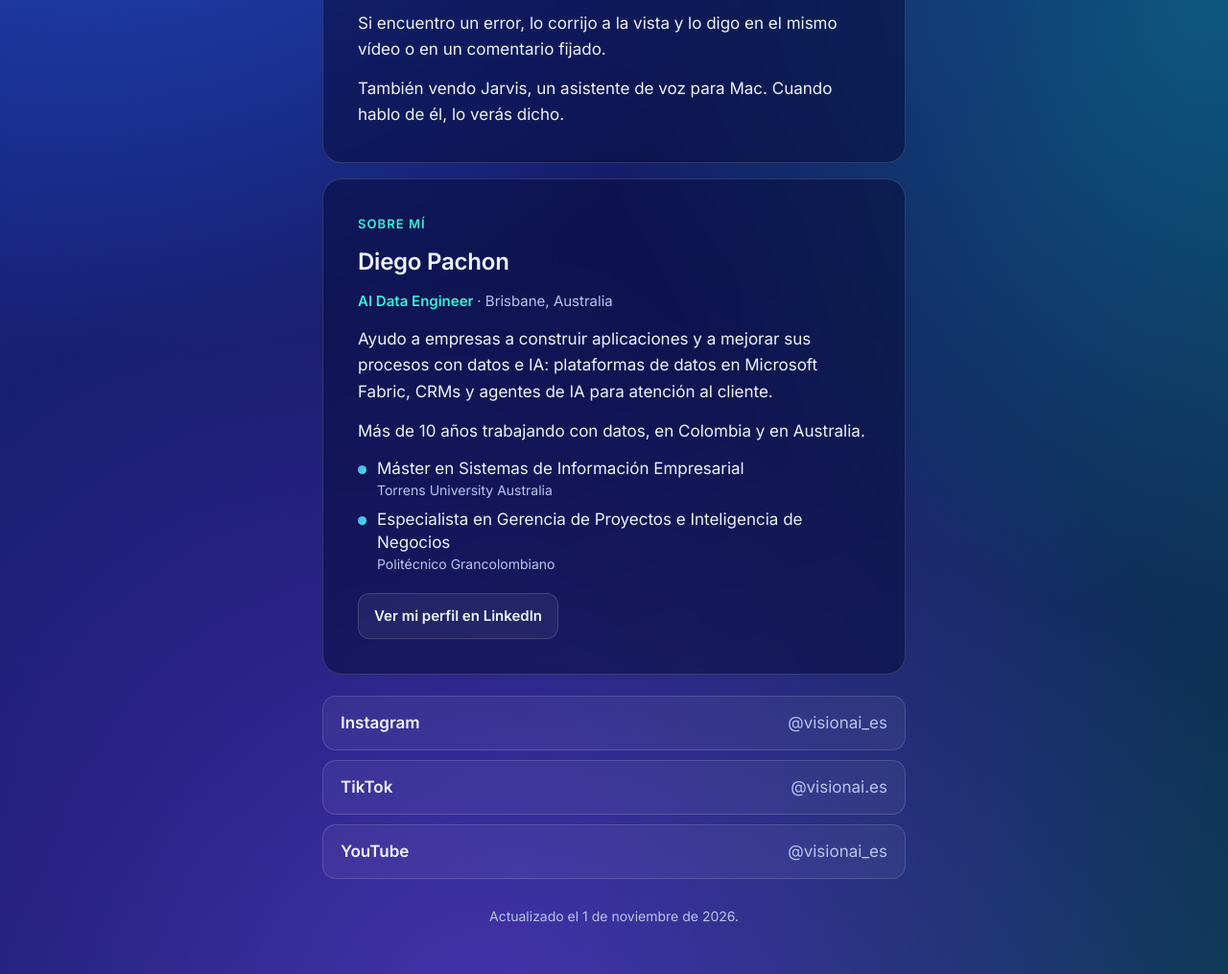
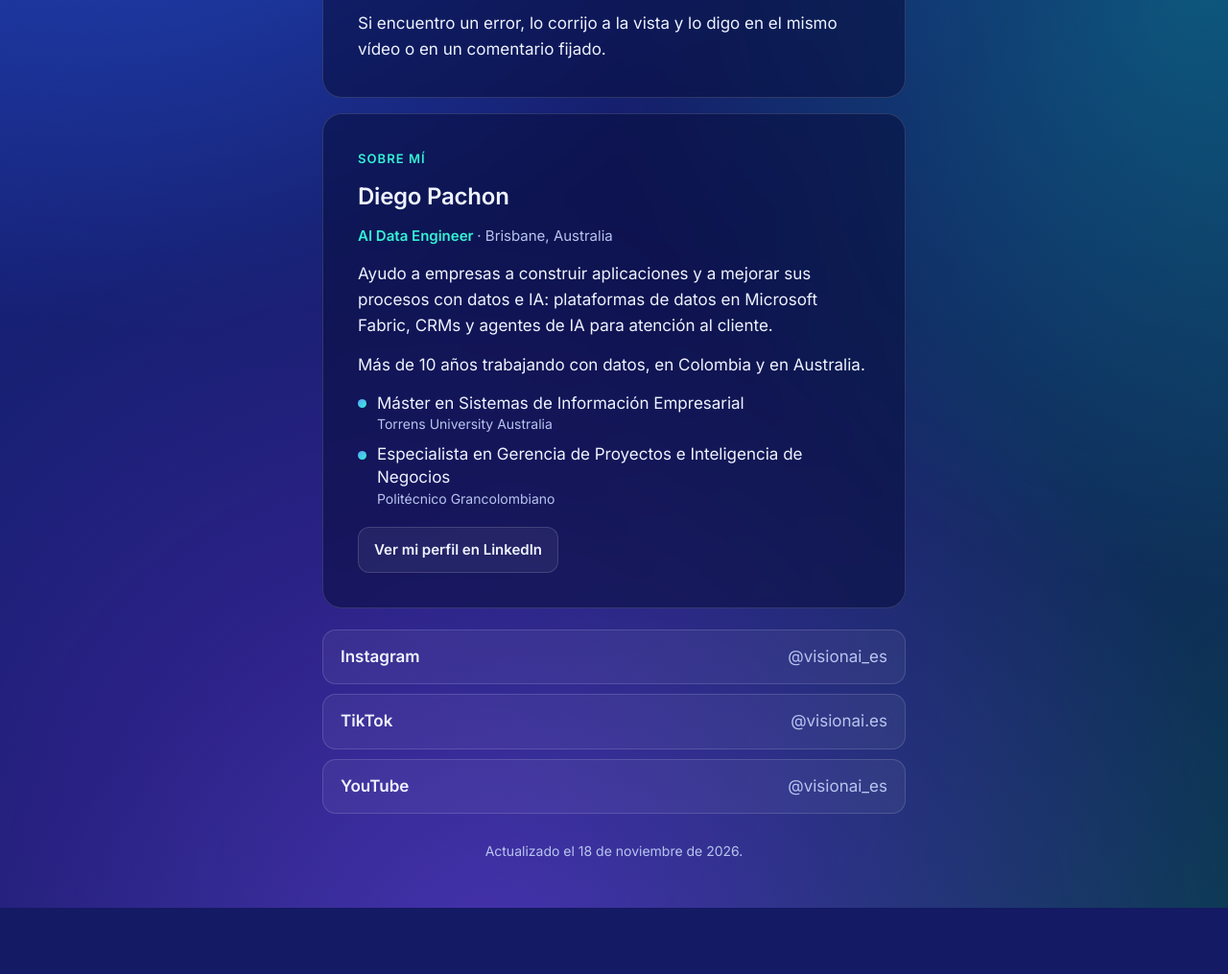
Before and after one commit to dpachonvare/visionai, a plain HTML site: page index.html in a window 1280 px wide. Shown: the part 475-1490 px from the top of the page at 96% size. After the commit the page ends 1421 px from the top, so only its background shows below. Drawn offline with Linux system fonts and the light colour scheme.

Commit message:
Remove the Jarvis sentence from the editorial page (#1)
Diego asked to present VisionAI only as AI news and explainers for now,
so the page no longer says he sells Jarvis. The footer date is updated
and the README description is brought in line.

Co-Authored-By: Claude Fable 5.2 <noreply@anthropic.com>
Claude-Session: https://claude.ai/code/session_01GaJd5bc2tWi2fwfsbK7gRd

```diff
--- a/index.html
+++ b/index.html
@@ -259,7 +259,6 @@
       <p>VisionAI lo edita <strong>Diego Pachon</strong>, desde Australia. Contacto: <a href="&#109;&#97;&#105;&#108;&#116;&#111;&#58;&#100;&#105;&#101;&#103;&#111;&#46;&#112;&#97;&#99;&#104;&#111;&#110;&#46;&#118;&#97;&#64;&#103;&#109;&#97;&#105;&#108;&#46;&#99;&#111;&#109;">&#100;&#105;&#101;&#103;&#111;&#46;&#112;&#97;&#99;&#104;&#111;&#110;&#46;&#118;&#97;&#64;&#103;&#109;&#97;&#105;&#108;&#46;&#99;&#111;&#109;</a>.</p>
       <p>Las voces son mías o generadas con IA, y cada vídeo lo dice. Los guiones se escriben con ayuda de IA y los reviso yo: cada dato sale de una fuente primaria, que se ve en el vídeo. Lo que digo que he probado, lo he probado.</p>
       <p>Si encuentro un error, lo corrijo a la vista y lo digo en el mismo vídeo o en un comentario fijado.</p>
-      <p>También vendo Jarvis, un asistente de voz para Mac. Cuando hablo de él, lo verás dicho.</p>
     </article>
 
     <section class="card" aria-labelledby="sobre-mi">
@@ -281,7 +280,7 @@
       <a href="https://www.youtube.com/@visionai_es">YouTube <span>@visionai_es</span></a>
     </nav>
 
-    <footer>Actualizado el 1 de noviembre de 2026.</footer>
+    <footer>Actualizado el 18 de noviembre de 2026.</footer>
   </main>
 </body>
 </html>
```
Also changed, not shown: 1 other file.
